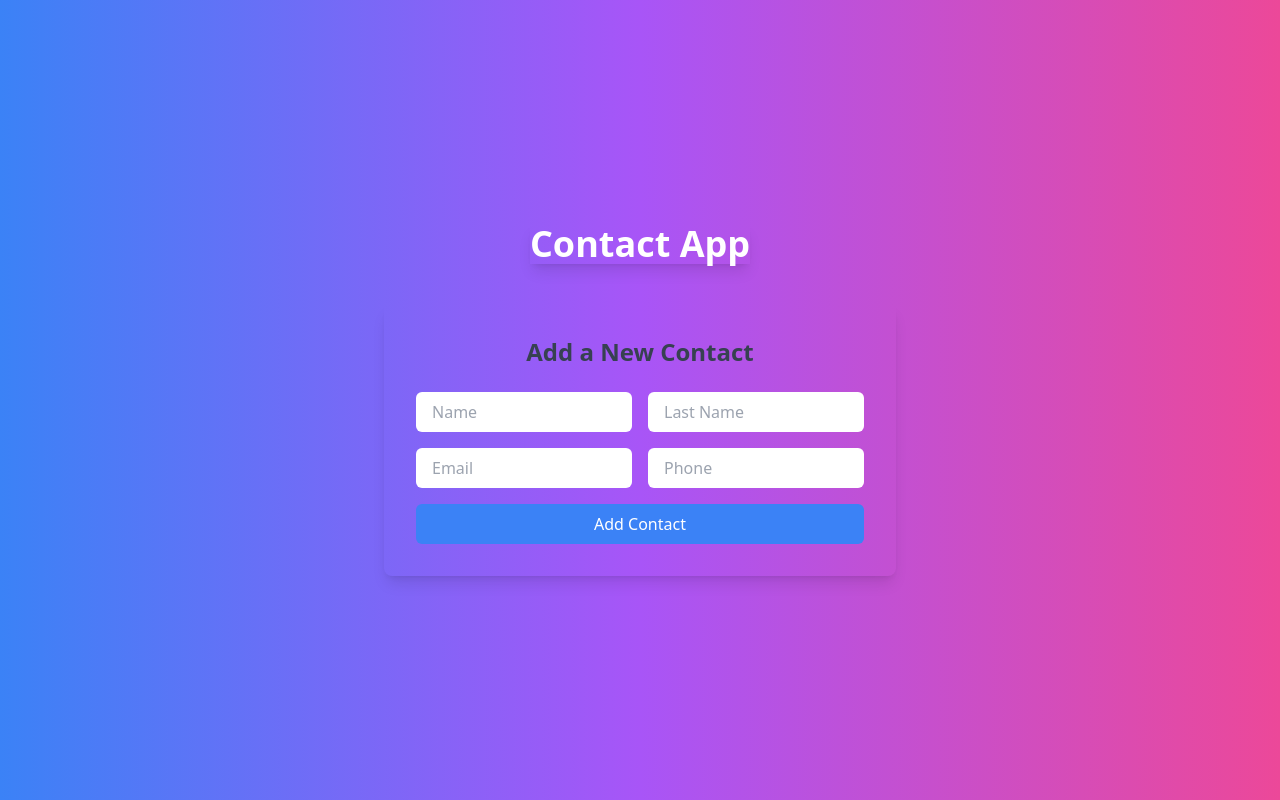
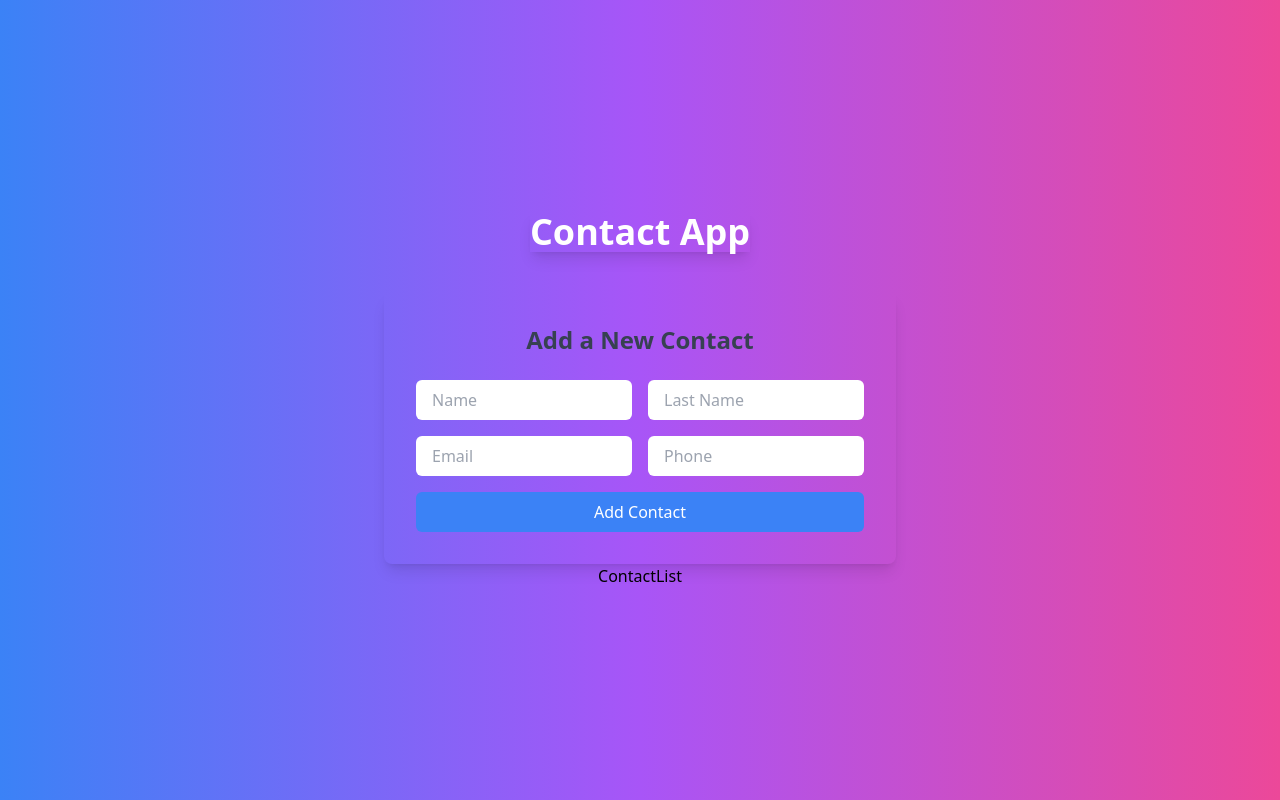
Before and after one commit to hasan814/React-Contact-App, a React (Vite) app: page / in a window 1280 px wide. Built offline with nearby package versions, Linux system fonts and the light colour scheme.

Commit message:
Added Contatcs States

```diff
--- a/src/App.jsx
+++ b/src/App.jsx
@@ -1,10 +1,18 @@
+import { useState } from "react";
+
+import ContactList from "./components/modules/ContactList";
 import Contacts from "./components/modules/Contacts";
 
 const App = () => {
+  // ============ State ==============
+  const [contacts, setContacts] = useState([]);
+
+  // ============ Rendering ==============
   return (
     <div className="min-h-screen flex flex-col items-center justify-center bg-gradient-to-r from-blue-500 via-purple-500 to-pink-500">
       <h1 className="text-white text-4xl font-bold shadow-lg">Contact App</h1>
-      <Contacts />
+      <Contacts setContacts={setContacts} />
+      <ContactList contacts={contacts} />
     </div>
   );
 };
--- /dev/null
+++ b/src/components/modules/ContactList.jsx
@@ -0,0 +1,5 @@
+const ContactList = () => {
+  return <div>ContactList</div>;
+};
+
+export default ContactList;
--- a/src/components/modules/Contacts.jsx
+++ b/src/components/modules/Contacts.jsx
@@ -1,6 +1,6 @@
 import { useState } from "react";
 
-const Contacts = () => {
+const Contacts = ({ setContacts }) => {
   // ============ State ============
   const [contact, setContact] = useState({
     name: "",
@@ -16,7 +16,7 @@ const Contacts = () => {
 
   // ============ submit Function ============
   const submitHandler = () => {
-    console.log(contact);
+    setContacts((contacts) => [...contacts, contact]);
   };
 
   // ============ Rendering ============
```
